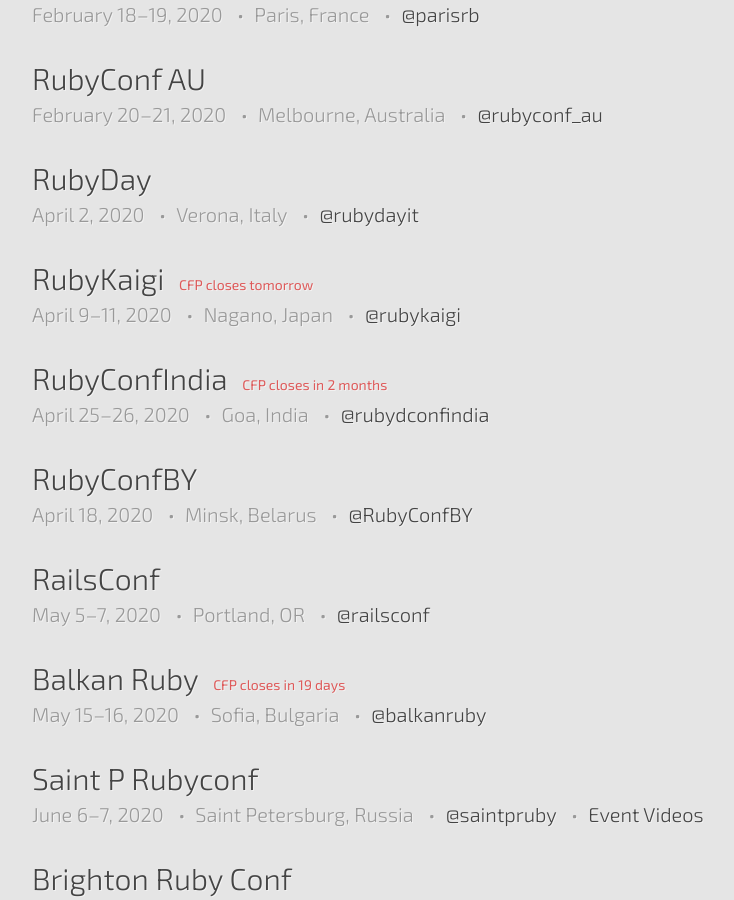
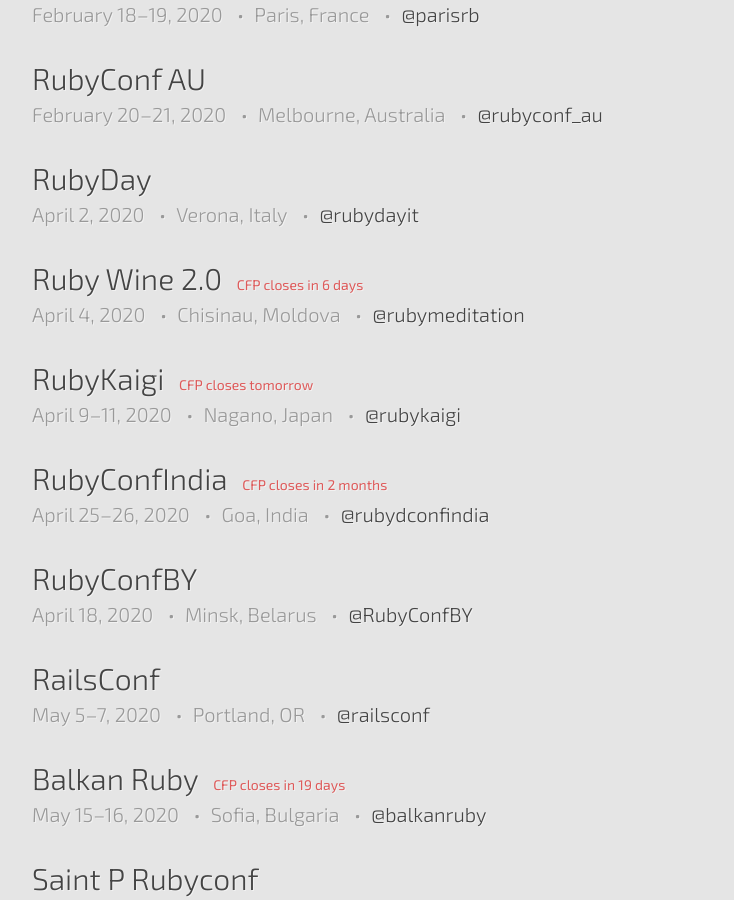
Before and after one commit to ruby-conferences/ruby-conferences.github.io, a Jekyll site: the page built from index.html, in a window 1280 px wide and 900 px high, scrolled down 702 px. Shown: the whole window, without its empty margins (208-942 px from the left). Built offline with Jekyll 4.4.1, drawn with Linux system fonts in a browser that asks for light colours.

Commit message:
Add Ruby Wine 2.0

```diff
--- a/_data/conferences.yml
+++ b/_data/conferences.yml
@@ -1863,6 +1863,15 @@
   cfp_phrase: CFP closes
   cfp_date: 2019-11-30
 
+- name: Ruby Wine 2.0
+  location: Chisinau, Moldova
+  start_date: 2020-04-04
+  end_date: 2020-04-04
+  url: https://www.facebook.com/rubywineruby/
+  twitter: rubymeditation
+  cfp_phrase: CFP closes
+  cfp_date: 2020-01-19
+
 - name: RubyKaigi
   location: Nagano, Japan
   start_date: 2020-04-09
```
